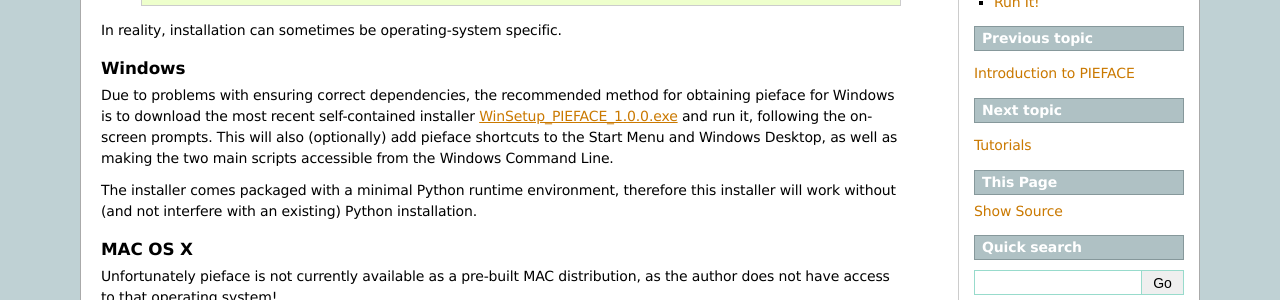
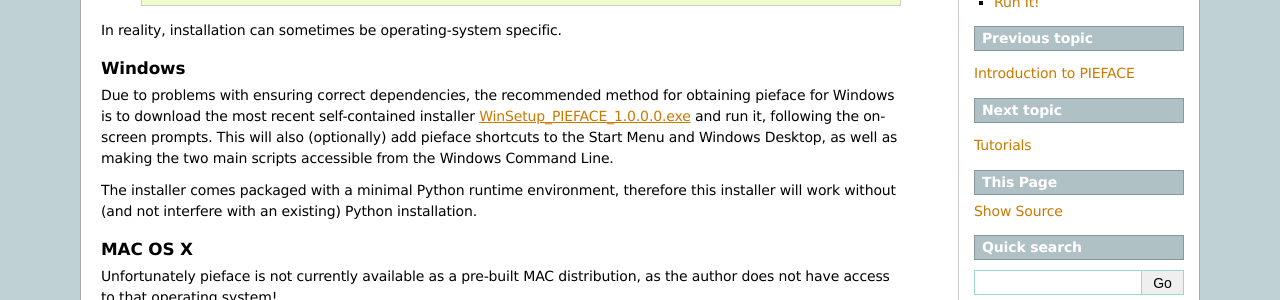
Before and after one commit to jcumby/PIEFACE, a Sphinx documentation site: the page built from docs/installation.rst, in a window 1280 px wide. Shown: the part 504-804 px from the top of the page. Built offline with Sphinx 7.4.7, drawn with Linux system fonts in a browser that asks for light colours.

Commit message:
Updated installer link in conf.py

```diff
--- a/docs/conf.py
+++ b/docs/conf.py
@@ -57,7 +57,7 @@
 rst_epilog="""
 .. |pieface| replace:: pieface
 .. _pieface: http://www.csec.ed.ac.uk
-.. |wininstall| replace:: WinSetup_PIEFACE_{0}.exe
+.. |wininstall| replace:: WinSetup_PIEFACE_{0}.0.exe
 .. _wininstall: https://bitbucket.org/JCumby/pieface/downloads
 .. |Python| replace:: Python
 .. _Python:  https://www.python.org/
```
